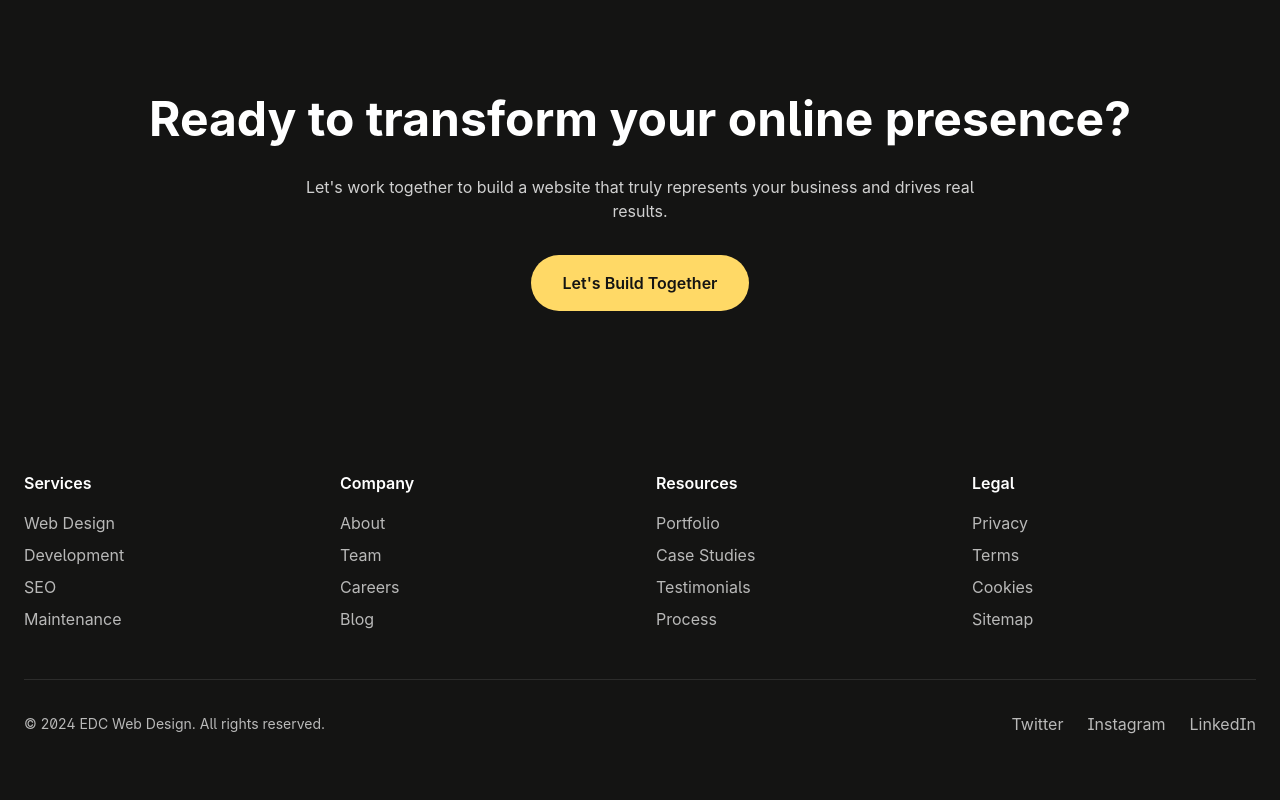
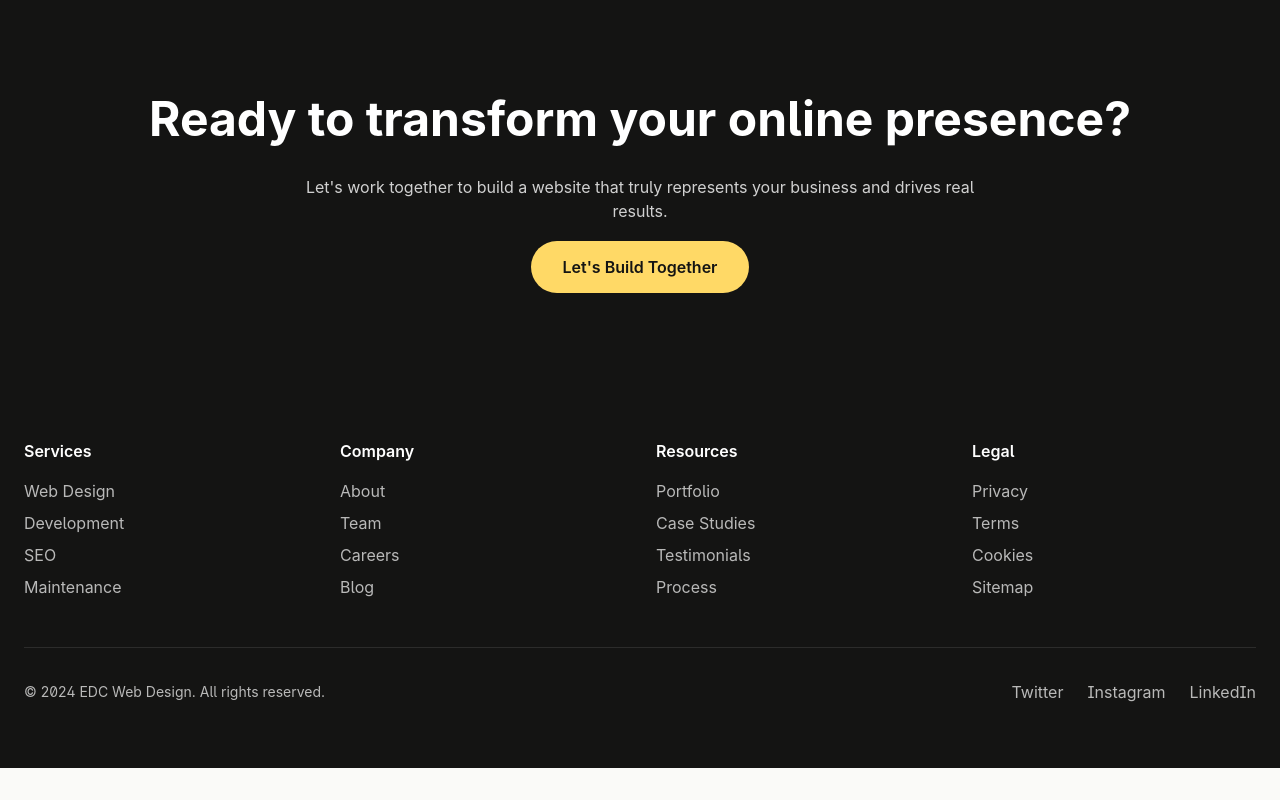
Before and after one commit to garretdgrant/edcw-next, a Next.js app: page / in a window 1280 px wide. Shown: the part 3245-4045 px from the top of the page. After the commit the page ends 4013 px from the top, so only its background shows below. Built offline with nearby package versions, Linux system fonts and the light colour scheme.

Commit message:
chore: buttons working homepage

```diff
--- a/src/app/page.tsx
+++ b/src/app/page.tsx
@@ -270,9 +270,12 @@ export default function HomePage() {
             Let&apos;s work together to build a website that truly represents
             your business and drives real results.
           </p>
-          <button className="px-8 py-4 bg-accent text-primary rounded-full font-semibold hover:bg-accent/90 transition-colors">
+          <Link
+            href="/contact"
+            className="px-8 py-4 bg-accent text-primary rounded-full font-semibold hover:bg-accent/90 transition-colors"
+          >
             Let&apos;s Build Together
-          </button>
+          </Link>
         </div>
       </section>
     </main>
```
